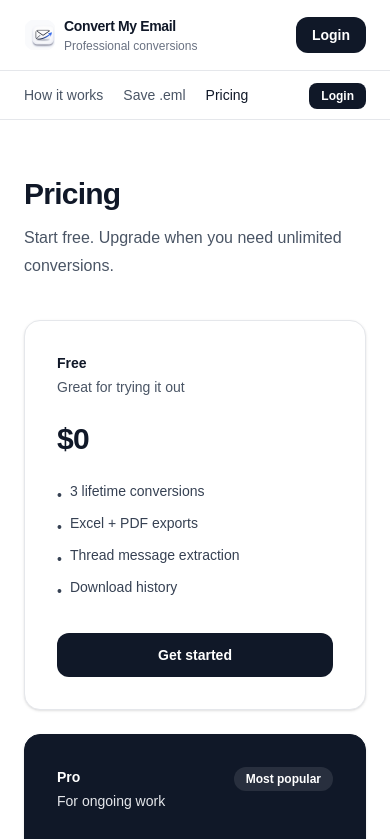
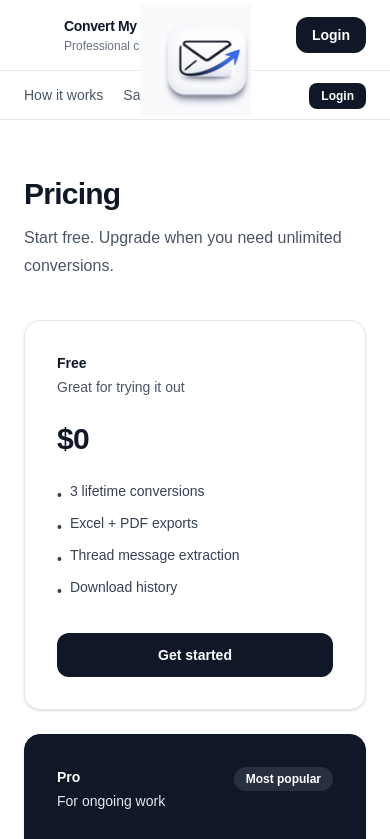
Before and after one commit to convertmyemail/convertmyemail-app, a Next.js app: page /pricing in a window 390 px wide. Shown: the top 839 px of the page. Built offline with nearby package versions, Linux system fonts and the light colour scheme.

Commit message:
Fix brand icon scaling (responsive)

```diff
--- a/app/components/siteheader.tsx
+++ b/app/components/siteheader.tsx
@@ -37,23 +37,22 @@ function BrandMark({ size = 44 }: { size?: number }) {
     <span
       className="inline-flex items-center justify-center overflow-hidden rounded-xl"
       style={{ width: size, height: size }}
-      aria-hidden="true"
     >
       <Image
         src="/icon-light.png"
-        alt=""
-        width={size}
-        height={size}
+        alt="Convert My Email"
+        fill
         priority
-        className="block h-full w-full object-contain dark:hidden"
+        sizes={`${size}px`}
+        className="object-contain dark:hidden"
       />
       <Image
         src="/icon-dark.png"
-        alt=""
-        width={size}
-        height={size}
+        alt="Convert My Email"
+        fill
         priority
-        className="hidden h-full w-full object-contain dark:block"
+        sizes={`${size}px`}
+        className="object-contain hidden dark:block"
       />
     </span>
   );
```
